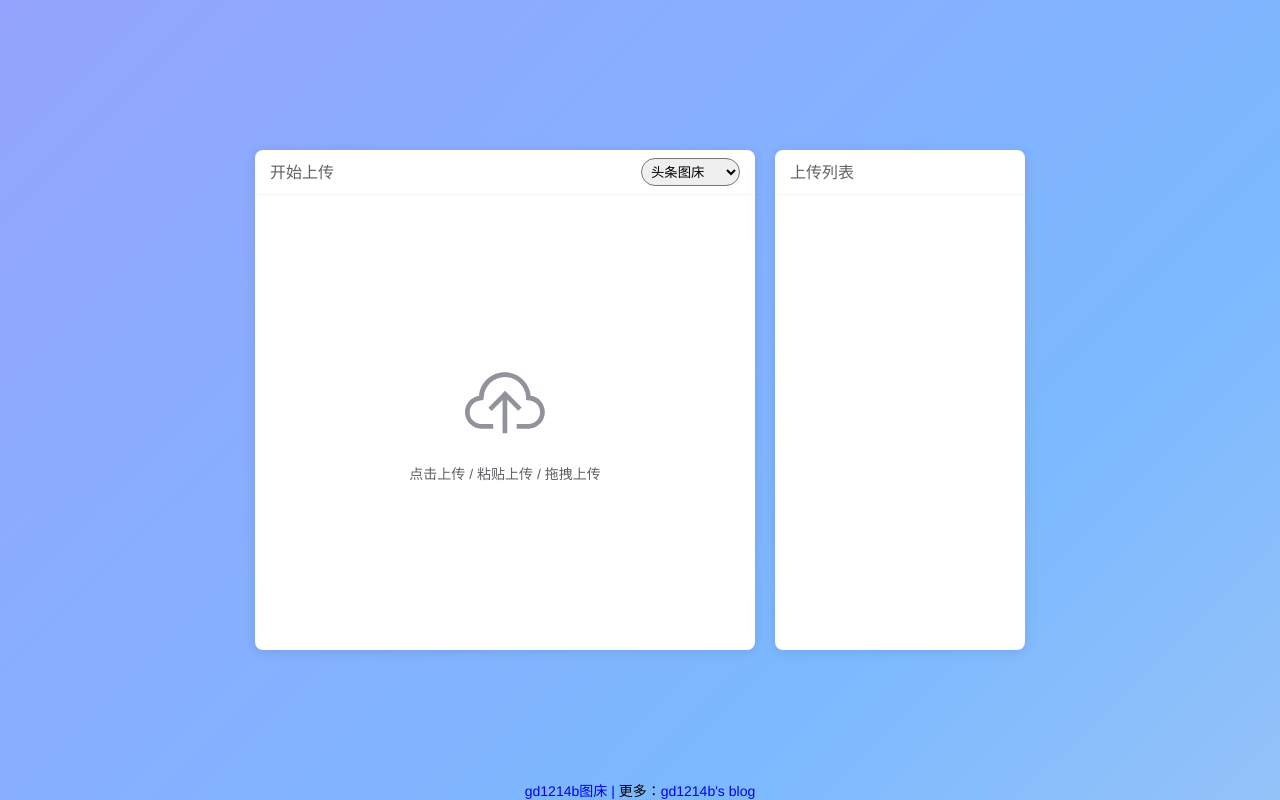
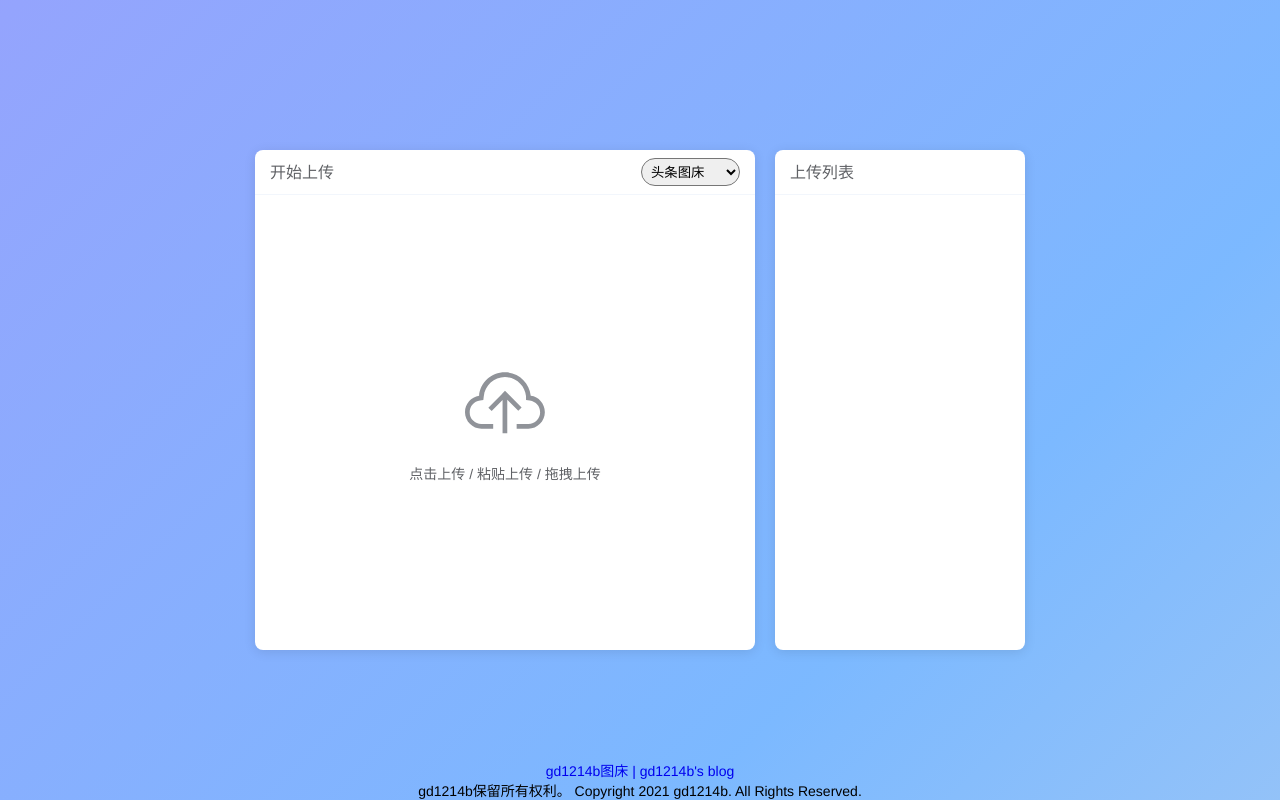
Before and after one commit to gd1214b/FigureBed, a plain HTML site: page index.html in a window 1280 px wide. Drawn offline with nearby package versions, Linux system fonts and the light colour scheme.

Commit message:
Update index.html

```diff
--- a/index.html
+++ b/index.html
@@ -1,6 +1,7 @@
 <!DOCTYPE html>
 <html>
 
+<!-- Baidu Web Analytics -->
 	<script>
 		var _hmt = _hmt || [];
 		(function () {
@@ -10,10 +11,12 @@
 			s.parentNode.insertBefore(hm, s);
 		})();
 	</script>
+<!-- End Baidu Web Analytics -->
 
 <!-- Cloudflare Web Analytics -->
 	<script defer src='https://static.cloudflareinsights.com/beacon.min.js'
-	data-cf-beacon='{"token": "88bcb2b614ef450090a37c1e9ad3f75b"}'></script><!-- End Cloudflare Web Analytics -->
+		data-cf-beacon='{"token": "88bcb2b614ef450090a37c1e9ad3f75b"}'></script>
+<!-- End Cloudflare Web Analytics -->
 
 <head>
 	<meta charset="UTF-8">
@@ -55,7 +58,6 @@
 					<option value="catbox">猫盒图床</option>
 					<option value="muke">慕课图床</option>
 					<option value="gtimg">极图图床</option>
-					<option value="vxichina">微聊图床</option>
 					<option value="vimcn">微梦图床</option>
 					<option value="imgbox">图盒图床</option>
 					<option value="bkimg">佰书图床</option>
@@ -91,10 +93,14 @@
 	</div>
 	<div id="footer" style="position:fixed;width: 100%;text-align: center;bottom: 0px;display: block;">
 		<div style="height: 20px">
-			<a style="text-decoration:none;" href="https://sks.im/">gd1214b图床 | </a>更多：<a style="text-decoration:none;" href="https://blog.gd1214b.tk/">gd1214b's blog</a>
+			<p>
+				<a style="text-decoration:none;" href="https://sks.im/">gd1214b图床 | </a>
+				<a style="text-decoration:none;" href="https://blog.gd1214b.tk/">gd1214b's blog</a>
 			</p>
 		</div>
+		<p>gd1214b保留所有权利。 Copyright 2021 gd1214b. All Rights Reserved.</p>
 	</div>
+
 </body>
 
 </html>
```
Lines whose indentation alone changed are shown as unchanged.
